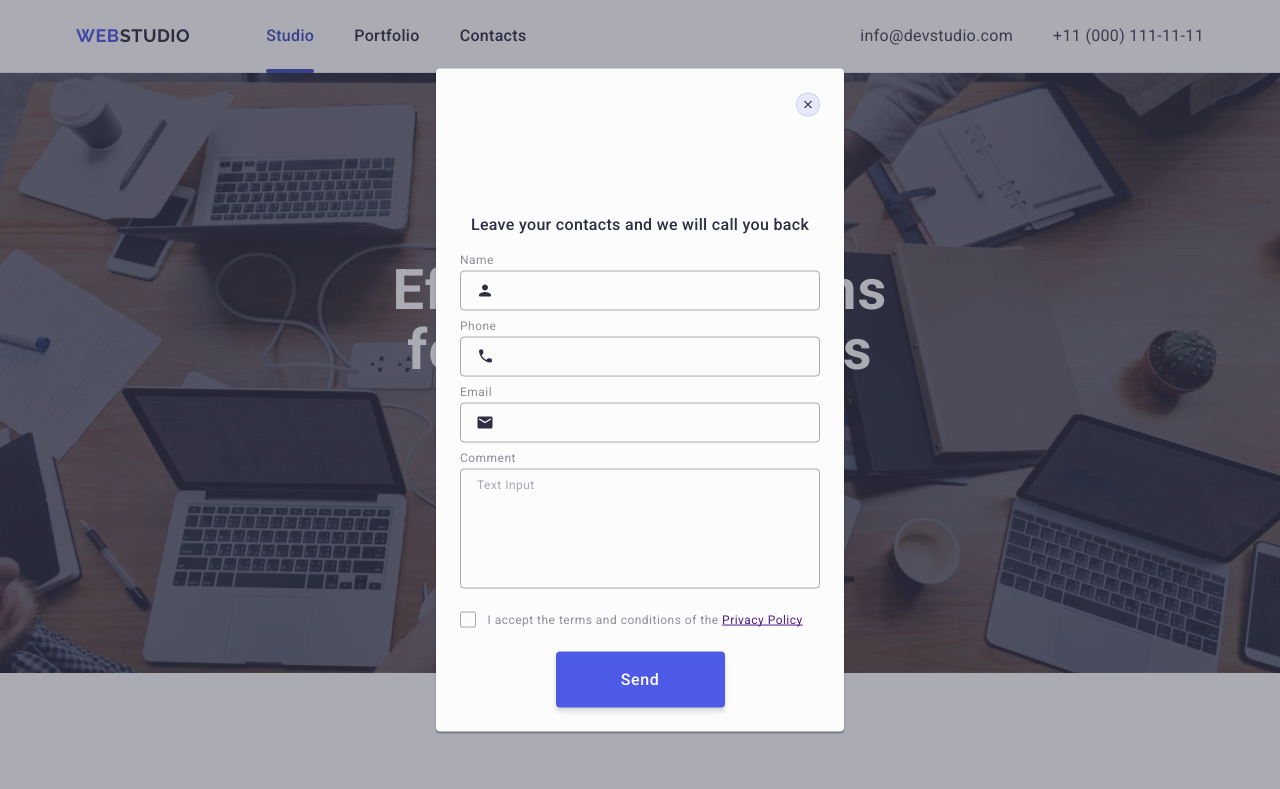
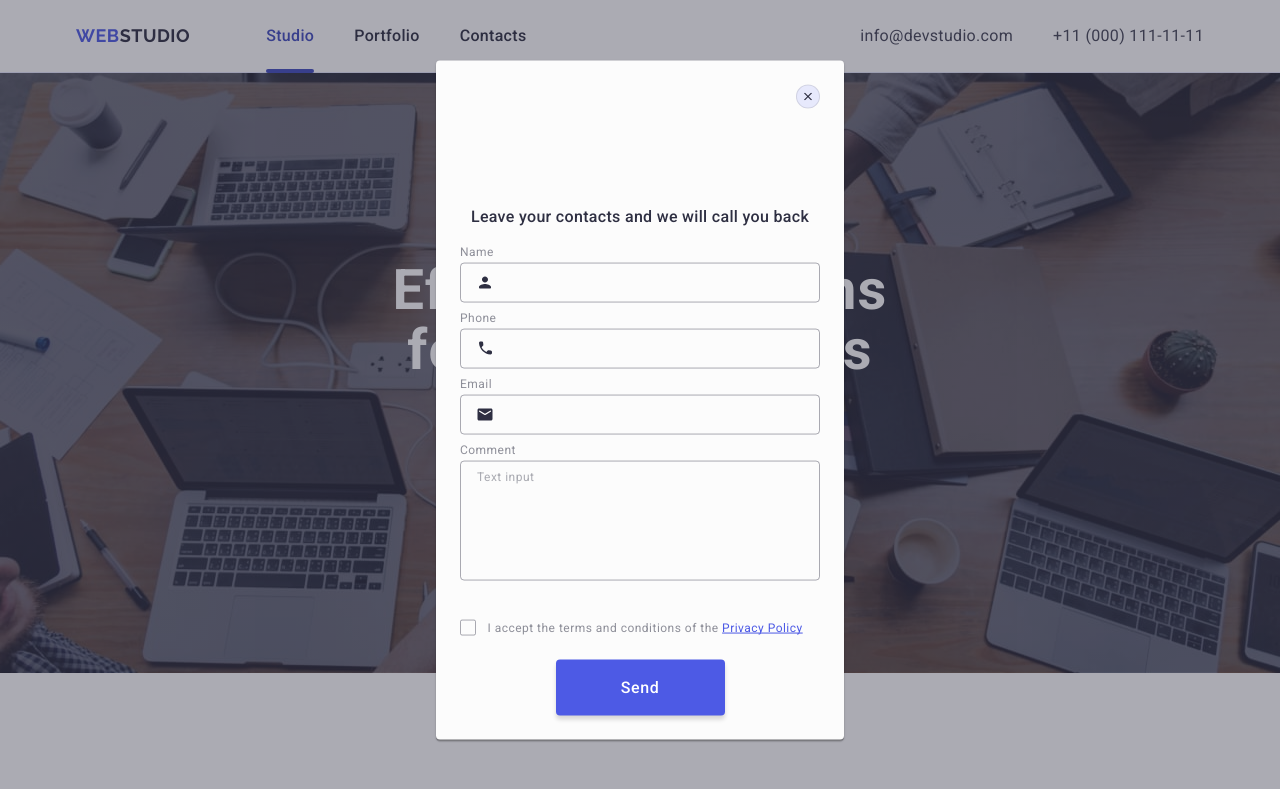
Before and after one commit to baronKefteme/goit-markup-hw-05, a plain HTML site: page index.html in a window 1280 px wide. Shown: the top 789 px of the page. Drawn offline with nearby package versions, Linux system fonts and the light colour scheme.

Commit message:
maybe final fix

```diff
--- a/css/styles.css
+++ b/css/styles.css
@@ -527,7 +527,6 @@ ul {
     position: absolute;
     top: 50%; left: 50%;
     transform: translate(-50%, -50%);
-    padding: 24px;
     transition: transform 250ms cubic-bezier(0.4, 0, 0.2, 1);
     padding: 72px 24px 24px 24px;
 }
@@ -598,7 +597,7 @@ ul {
 .submitbutton{
     border-radius: 4px;
     padding: 16px 32px;
-    width: 169px;
+    min-width: 169px;
     height: 56px;
     gap: 10px;
     box-shadow: 0 4px 4px 0 rgba(0, 0, 0, 0.15);
@@ -609,10 +608,11 @@ ul {
     letter-spacing: 0.04em;
     text-align: center;
     color: #fff;
-    display: flex;
-    justify-content: center;
+    display: block;
     margin:0 auto;
     border: none;
+    cursor: pointer;
+    transition: background-color 250ms cubic-bezier(0.4, 0, 0.2, 1);
 }
 .modallabel{
     display: block;
@@ -660,6 +660,10 @@ input:checked + label > span{
     padding:8px 16px;
     resize: none;
     margin-bottom: 16px;
+    font-size: 12px;
+    line-height: 1.17;
+    letter-spacing: 0.04em;
+    color: rgba(46, 47, 66, 0.4);
 }
 .textareaform::placeholder{
     font-weight: 400;
@@ -671,7 +675,9 @@ input:checked + label > span{
 
 .checkbox:checked + .privacylabel .privacycustomcheckbox{
     border: 1px solid #404bbf;
-    fill: #f4f4fd;;
+    fill: #f4f4fd;
+    background-color:#404bbf;
+    border: none;
 }
 .checkbox:focus+.privacylabel .privacycustomcheckbox{
     outline: 2px solid rgba(0, 0, 255, 0.5);
@@ -682,6 +688,7 @@ input:checked + label > span{
 .privacylink{
     text-decoration: underline;
     text-decoration-skip-ink: none;
+    color:#4d5ae5;
 }
 .privacylabel{
     font-weight: 400;
@@ -701,6 +708,7 @@ input:checked + label > span{
     align-items: center;
     fill: transparent;
     margin-right: 8px;
+    transition: background-color 250ms cubic-bezier(0.4, 0, 0.2, 1), border 250ms cubic-bezier(0.4, 0, 0.2, 1), fill 250ms cubic-bezier(0.4, 0, 0.2, 1);
 }
 .socmed{
     margin-right: 80px;
@@ -762,3 +770,6 @@ input:checked + label > span{
 .inputsvgcontain{
     position: relative;
 }
+.comentar{
+    margin-bottom: 16px;
+}
--- a/index.html
+++ b/index.html
@@ -444,12 +444,12 @@
                 </div>
                 </div>
                 <div class="comentar">
-                    <label for="comment" class="modallabel"><span>Comment</span></label>
-                        <textarea class="modalinput textareaform" id="comment" placeholder="Text Input" name="comment"></textarea>
+                    <label for="user-comment" class="modallabel"><span>Comment</span></label>
+                        <textarea class="modalinput textareaform" id="user-comment" placeholder="Text input" name="user-comment"></textarea>
                 </div>
                 <div class="privacyblock">
-                    <input id="Privacyaccept" type="checkbox" class="checkbox visually-hidden" name="privacypolicy" value="true">
-                    <label for="Privacyaccept" class="privacylabel">
+                    <input id="user-privacy" type="checkbox" class="checkbox visually-hidden" name="user-privacy" value="true">
+                    <label for="user-privacy" class="privacylabel">
                         <span class="privacycustomcheckbox">
                             <svg class="privacyacceptedicon" width="10" height="8">
                                 <use href="./images/icons.svg#icon-iconaccepted"></use>
```
